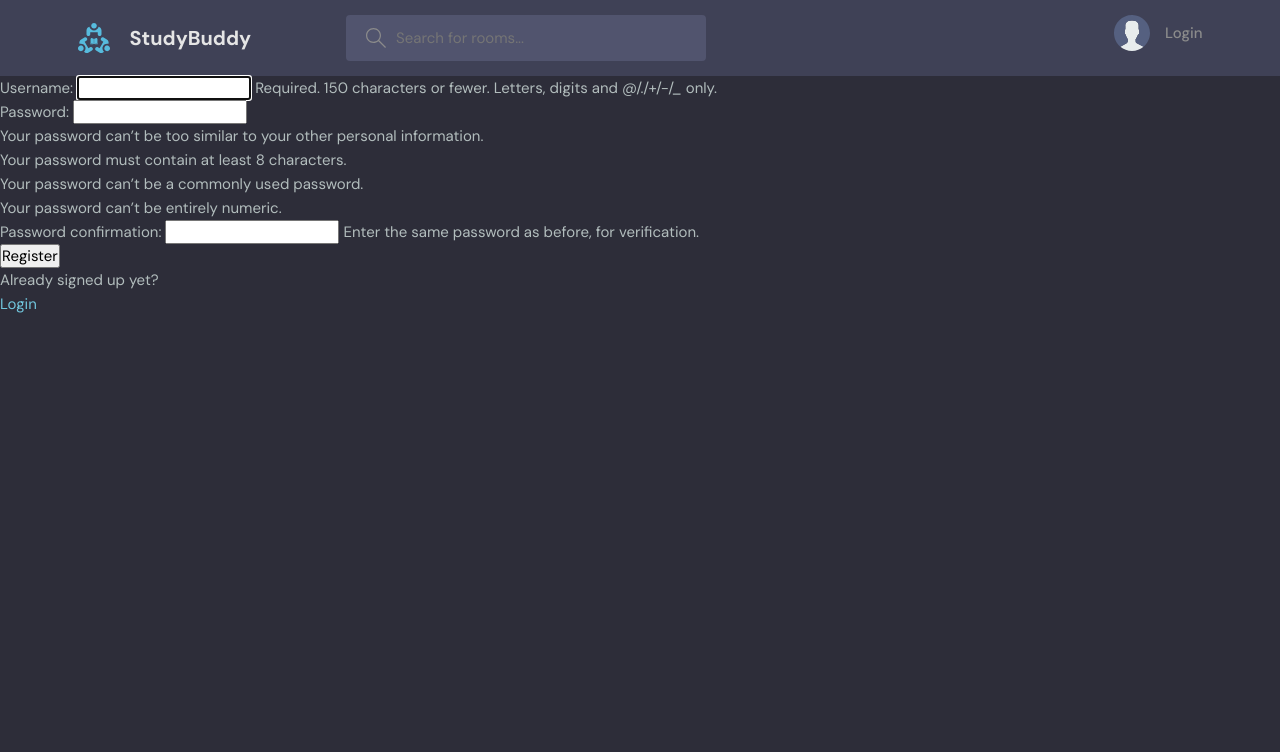
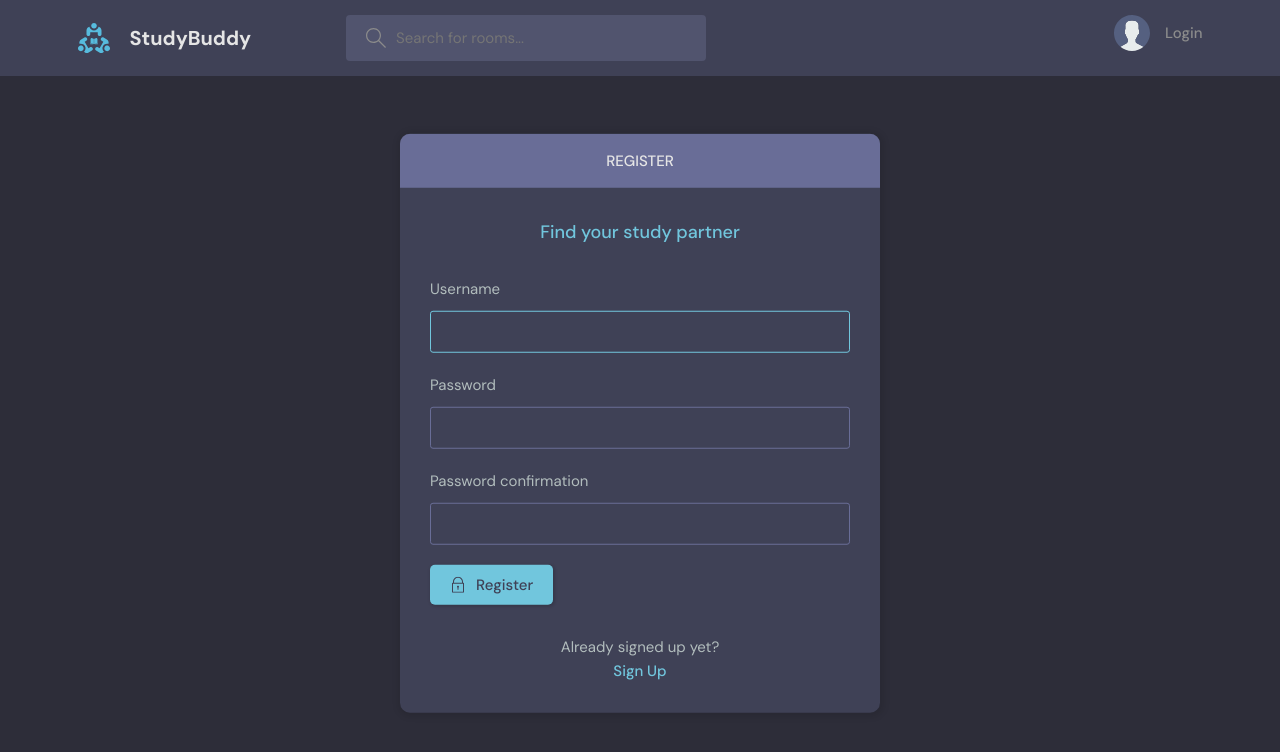
Before and after one commit to KevinVanDerSchans/social-media-django, a Django app: page /register/ in a window 1280 px wide. Shown: the top 752 px of the page. Run offline with Django 5.2, Linux system fonts and the light colour scheme.

Commit message:
Add login_register template

```diff
--- a/base/templates/base/login_register.html
+++ b/base/templates/base/login_register.html
@@ -1,46 +1,120 @@
 {% extends 'main.html' %}
 
 {% block content %}
+  <main class="auth layout">
 
-  {% if page == 'login' %}
-    <div>
-      <form method='POST' action=''>
-        {% csrf_token %}
+    {% if page == 'login' %}
+      <div class="container">
+        <div class="layout__box">
+          <div class="layout__boxHeader">
+            <div class="layout__boxTitle">
+              <h3>
+                Login
+              </h3>
+            </div>
+          </div>
+          <div class="layout__body">
+            <h2 class="auth__tagline">
+              Find your study partner
+            </h2>
 
-        <label>
-          Username:
-        </label>
-        <input type='text' name='username' placeholder='Enter Username' />
+            <form class="form" action="" method="POST">
+              {% csrf_token %}
+              <div class="form__group form__group">
+                <label for="room_name">
+                  Email
+                </label>
+                <input id="username" name="email" type="email" placeholder="e.g. dennis_ivy@email.com />
+              </div>
+              <div class=" form__group">
+                <label for="password">
+                  Password
+                </label>
+                <input id="password"
+                       name="password"
+                       type="password"
+                       placeholder="&bull;&bull;&bull;&bull;&bull;&bull;&bull;&bull;" />
+              </div>
 
-        <label>
-          Password:
-        </label>
-        <input type='password' name='password' placeholder='Enter Password' />
-        <input type='submit' value='Login' />
-      </form>
+              <button class="btn btn--main" type="submit">
+                <svg version="1.1"
+                     xmlns="http://www.w3.org/2000/svg"
+                     width="32"
+                     height="32"
+                     viewBox="0 0 32 32">
+                  <title>lock</title>
+                  <path d="M27 12h-1v-2c0-5.514-4.486-10-10-10s-10 4.486-10 10v2h-1c-0.553 0-1 0.447-1 1v18c0 0.553 0.447 1 1 1h22c0.553 0 1-0.447 1-1v-18c0-0.553-0.447-1-1-1zM8 10c0-4.411 3.589-8 8-8s8 3.589 8 8v2h-16v-2zM26 30h-20v-16h20v16z">
+                  </path>
+                  <path d="M15 21.694v4.306h2v-4.306c0.587-0.348 1-0.961 1-1.694 0-1.105-0.895-2-2-2s-2 0.895-2 2c0 0.732 0.413 1.345 1 1.694z">
+                  </path>
+                </svg>
 
-      <p>
-        Havent signed up yet?
-      </p>
-      <a href="{% url 'register' %}">Sign up</a>
-    </div>
+                Login
+              </button>
+            </form>
 
-  {% else %}
-    <div>
-      <form method='POST' action=''>
-        {% csrf_token %}
+            <div class="auth__action">
+              <p>
+                Haven't signed up yet?
+              </p>
+              <a href="{% url 'register' %}" class="btn btn--link">Sign Up</a>
+            </div>
+          </div>
+        </div>
+      </div>
+    {% else %}
+      <div class="container">
+        <div class="layout__box">
+          <div class="layout__boxHeader">
+            <div class="layout__boxTitle">
+              <h3>
+                Register
+              </h3>
+            </div>
+          </div>
+          <div class="layout__body">
+            <h2 class="auth__tagline">
+              Find your study partner
+            </h2>
 
-        {{ form.as_p }}
-        <input type='submit' value='Register' />
-      </form>
+            <form class="form" action="" method="POST">
+              {% csrf_token %}
 
-      <p>
-        Already signed up yet?
-      </p>
-      <a href="{% url 'login' %}">
-        Login
-      </a>
-    </div>
-  {% endif %}
+              {% for field in form %}
+                <div class="form__group form__group">
+                  <label for="room_name">
+                    {{ field.label }}
+                  </label>
+                  {{ field }}
+                </div>
+              {% endfor %}
 
+              <button class="btn btn--main" type="submit">
+                <svg version="1.1"
+                     xmlns="http://www.w3.org/2000/svg"
+                     width="32"
+                     height="32"
+                     viewBox="0 0 32 32">
+                  <title>lock</title>
+                  <path d="M27 12h-1v-2c0-5.514-4.486-10-10-10s-10 4.486-10 10v2h-1c-0.553 0-1 0.447-1 1v18c0 0.553 0.447 1 1 1h22c0.553 0 1-0.447 1-1v-18c0-0.553-0.447-1-1-1zM8 10c0-4.411 3.589-8 8-8s8 3.589 8 8v2h-16v-2zM26 30h-20v-16h20v16z">
+                  </path>
+                  <path d="M15 21.694v4.306h2v-4.306c0.587-0.348 1-0.961 1-1.694 0-1.105-0.895-2-2-2s-2 0.895-2 2c0 0.732 0.413 1.345 1 1.694z">
+                  </path>
+                </svg>
+
+                Register
+              </button>
+            </form>
+
+            <div class="auth__action">
+              <p>
+                Already signed up yet?
+              </p>
+              <a href="{% url 'login' %}" class="btn btn--link">Sign Up</a>
+            </div>
+          </div>
+        </div>
+      </div>
+    {% endif %}
+  </main>
 {% endblock content %}
--- a/base/views.py
+++ b/base/views.py
@@ -15,24 +15,23 @@ def loginPage(request):
         return redirect('home')
 
     if request.method == 'POST':
-        username = request.POST.get('username').lower()
+        email = request.POST.get('email').lower()
         password = request.POST.get('password')
 
         try:
-            user = User.objects.get(username=username)
+            user = User.objects.get(email=email)
         except:
             messages.error(request, 'User does not exist')
 
-        user = authenticate(request, username=username, password=password)
+        user = authenticate(request, email=email, password=password)
 
         if user is not None:
             login(request, user)
             return redirect('home')
+        else:
+            messages.error(request, 'Username OR password does not exit')
 
-        else:
-            messages.error(request, 'Username or password does not exist', context)
-
-    context={'page': page}
+    context = {'page': page}
     return render(request, 'base/login_register.html', context)
 
 def logoutUser(request):
```
Also changed, not shown: base/templates/base/login_register_old.html (added, +46 -0 lines).
